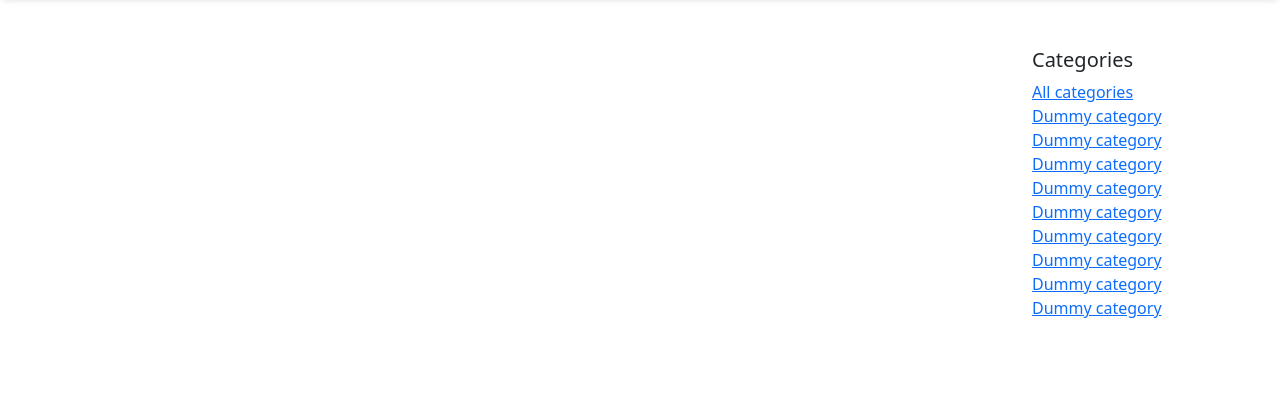
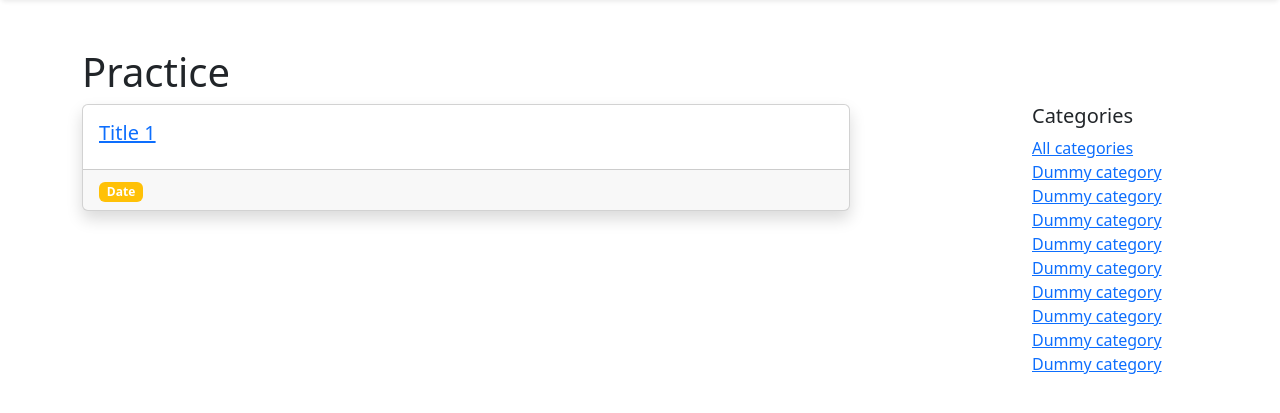
Before and after one commit to Speechef/speechef.core, a Django app: page /practice/ in a window 1280 px wide. Shown: the part 90-503 px from the top of the page. Run offline with Django 5.2, Linux system fonts and the light colour scheme; tables that the repository leaves empty hold one stand-in row (values such as "Sample post").

Commit message:
Updated practice template

```diff
--- a/practice/templates/practice/practice.html
+++ b/practice/templates/practice/practice.html
@@ -2,44 +2,27 @@
 {% load static %}
 
 {% block page_head %}
-
 {% endblock page_head%}
 
-
-{% block page_title %}
-    <h2 class="text-center" style="padding: 10px; font-family: 'Segoe UI', Tahoma, Geneva, Verdana, sans-serif;"> Learn </h2>
-{% endblock page_title %}
-
 {% block page_content %}
-<!-- #     <h1>Practice</h1>
-#     <ul>
-#         {% for practice in practices %}
-#             <li>{{ practice.title }}</li>
-#         {% endfor %}
-#     </ul> -->
-
   {% block posts %}
   <div class="container">
+  <h1>Practice</h1>
     <div class="row">
       <div class="col-md-10">
         <div class="row">
-          {% for post in posts %}
+            <!-- {% for practice in practices %} -->
             <div class="col-md-10">
               <div class="card mb-4 shadow">
-                <div class="card-body" style="max-height: 200px; overflow: hidden;">
-                  <h5 class="card-title"><a href="{% url 'learn_detail' post.pk %}">{{ post.title }}</a></h5>
-                  <!-- <button class="btn btn-primary rounded-pill gradient-button mt-2"><a href="{% url 'learn_detail' post.pk %}" class="text-white"> Read more</a> </button>            -->
-                  <!-- <p class="card-text">{{ post.body | slice:":400" }}...</p> -->
+                <div class="card-body">
+                  <h5 class="card-title"><a href="">Title 1 </a></h5>
                 </div>
                 <div class="card-footer">
-                  {% for category in post.categories.all %}
-                    <span><a href="{% url 'learn_category' category.name %}">{{ category.name }}</a></span>
-                    <span class="badge bg-warning"> {{ post.created_on.date }}</span>
-                  {% endfor %}
+                    <span class="badge bg-warning"> Date </span>
                 </div>
               </div>
             </div>
-            {% endfor %}
+            <!-- {% endfor %} -->
         </div>
       </div>
       <div class="col-md-2">
```
Also changed, not shown: db.sqlite3.
